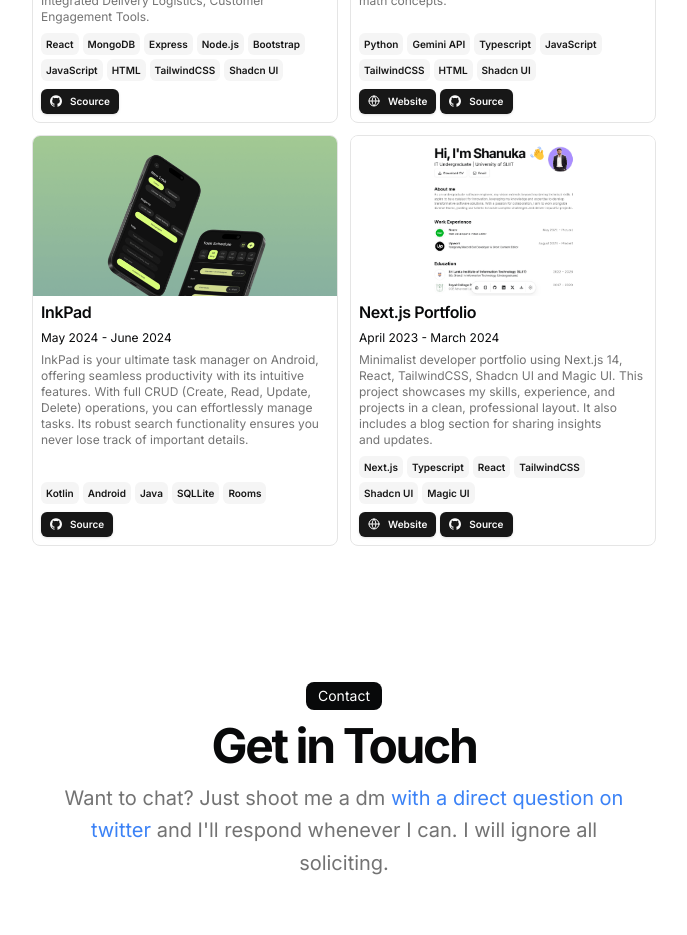
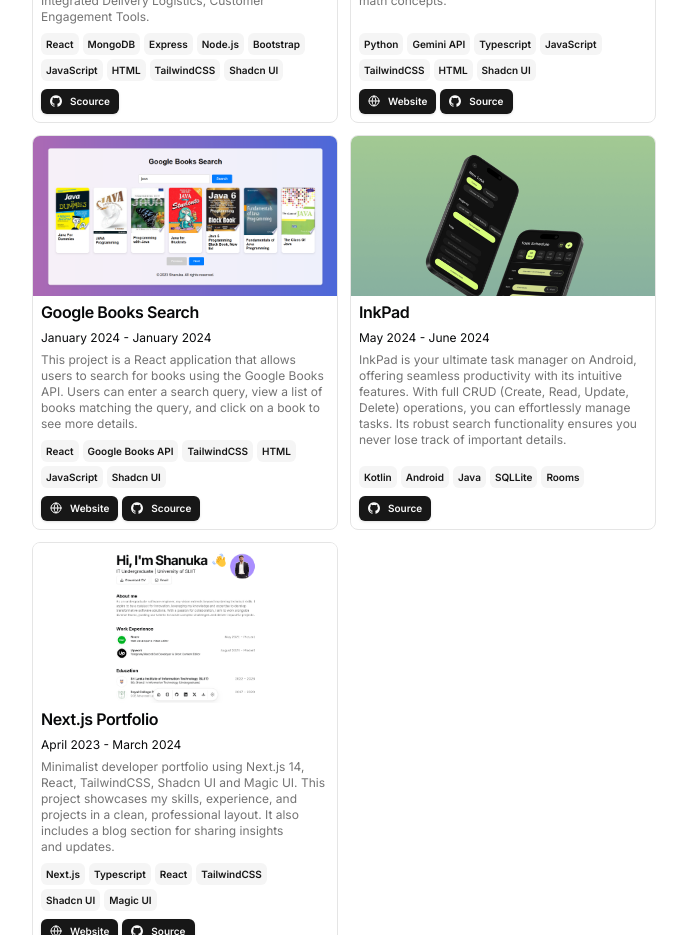
Before and after one commit to 4rthurrr/shanuka-me, a Next.js app: page / in a window 1280 px wide. Shown: the part 1800-2735 px from the top of the page, without its empty margins (296-983 px from the left). Built offline with nearby package versions, Linux system fonts and the light colour scheme.

Commit message:
added new project

```diff
--- a/src/data/resume.tsx
+++ b/src/data/resume.tsx
@@ -202,6 +202,36 @@
       ],
       image: "/calcnotes.png",
       video: "",
+    },
+    {
+      title: "Google Books Search",
+      href: "https://google-books-shanukame.vercel.app/",
+      dates: "January 2024 - January 2024",
+      active: true,
+      description:"This project is a React application that allows users to search for books using the Google Books API. Users can enter a search query, view a list of books matching the query, and click on a book to see more details.",
+      technologies: [
+        "React",
+        "Google Books API",
+        "TailwindCSS",
+        "HTML",
+        "JavaScript",
+        "Shadcn UI",
+      ],
+      links: [
+        {
+          type: "Website",
+          href: "https://google-books-shanukame.vercel.app/",
+          icon: <Icons.globe className="size-3" />,
+        },
+        {
+          type: "Scource",
+          href: "https://github.com/4rthurrr/google-books-app",
+          icon: <Icons.github className="size-3" />,
+        },
+      ],
+      image: "/googlebooks.png",
+      video:
+        "",
     },
     {
       title: "InkPad",
```
Also changed, not shown: public/googlebooks.png (added).
